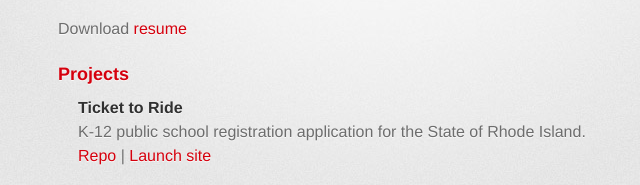
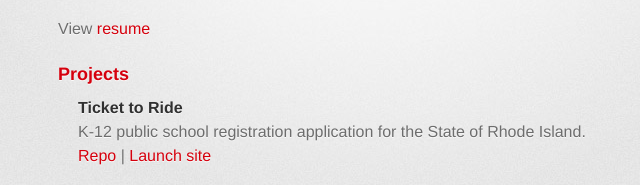
Before and after one commit to codesliced/codesliced.github.io, a plain HTML site: page index.html in a window 1280 px wide. Shown: the part 374-559 px from the top of the page, 272-912 px from the left. Drawn offline with Linux system fonts and the light colour scheme; a web font is replaced by a local one.

Commit message:
Updated resume link

```diff
--- a/index.html
+++ b/index.html
@@ -42,7 +42,7 @@ $ git fetch origin
 $ git checkout gh-pages
 </code></pre> -->
 
-<p>Download <a href="http://codesliced.com/resume/ampanlilio.pdf">resume</a></p>
+<p>View <a href="http://panlil.io/resume">resume</a></p>
 
 <h3>
 <a name="designer-templates" class="anchor" href="#designer-templates"><span class="octicon octicon-link"></span></a>Projects</h3>
```
